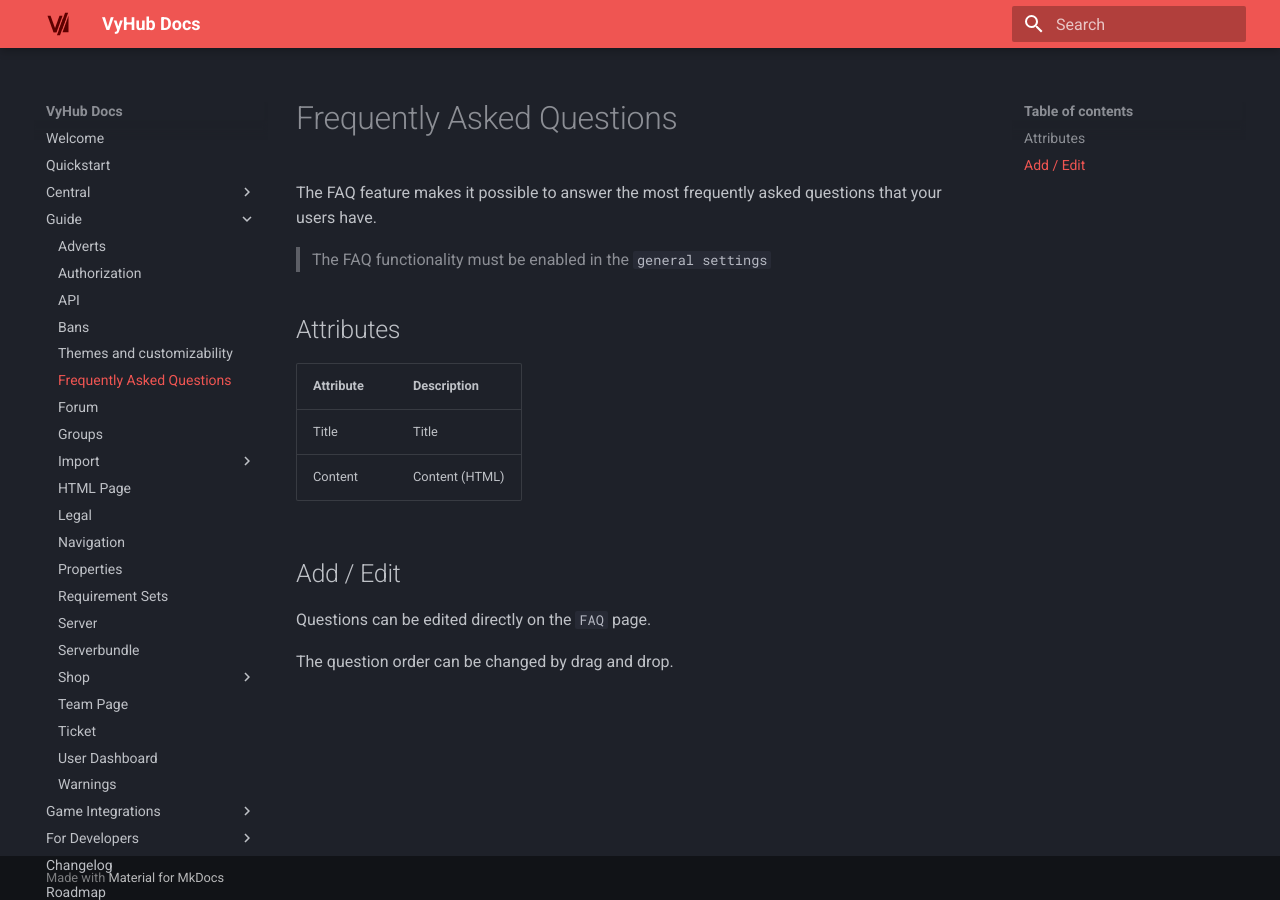
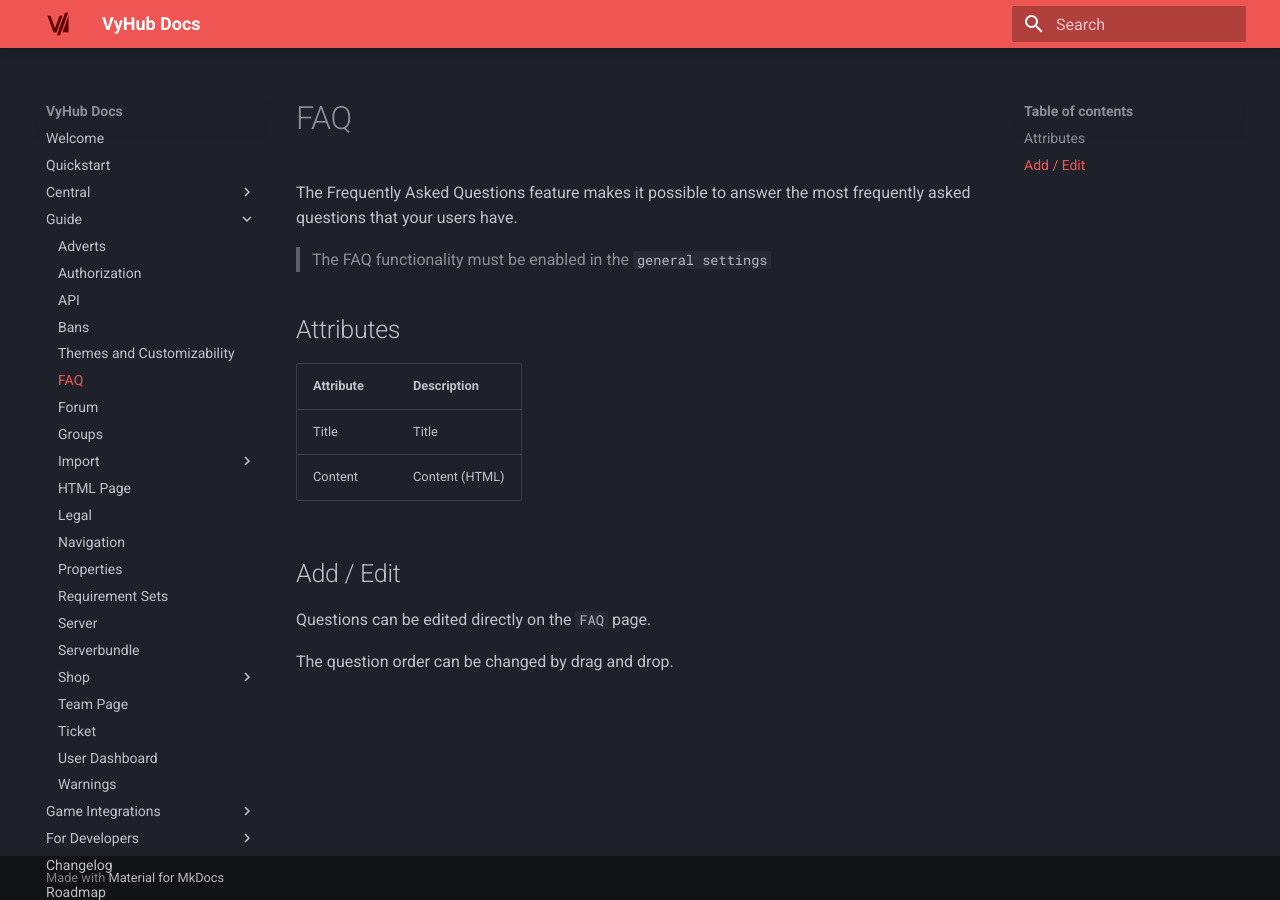
Before and after one commit to nyx-project/vyhub-documentation, an MkDocs documentation site: the page built from docs/guide/faq.md, in a window 1280 px wide. Built offline with MkDocs 1.6.1 and Material for MkDocs 9.7.7, drawn with Linux system fonts in a browser that asks for light colours; the version menu is left out.

Commit message:
Small improvements

```diff
--- a/docs/guide/faq.md
+++ b/docs/guide/faq.md
@@ -1,6 +1,6 @@
-# Frequently Asked Questions
+# FAQ
 
-The FAQ feature makes it possible to answer the most frequently asked questions that your users have.
+The Frequently Asked Questions feature makes it possible to answer the most frequently asked questions that your users have.
 
 > The FAQ functionality must be enabled in the `general settings`
 
```
Also changed, not shown: docs/central/account.md (+2 -2 lines), docs/changelog.md (+1 -0 lines), docs/guide/customizability.md (+1 -1 lines).
